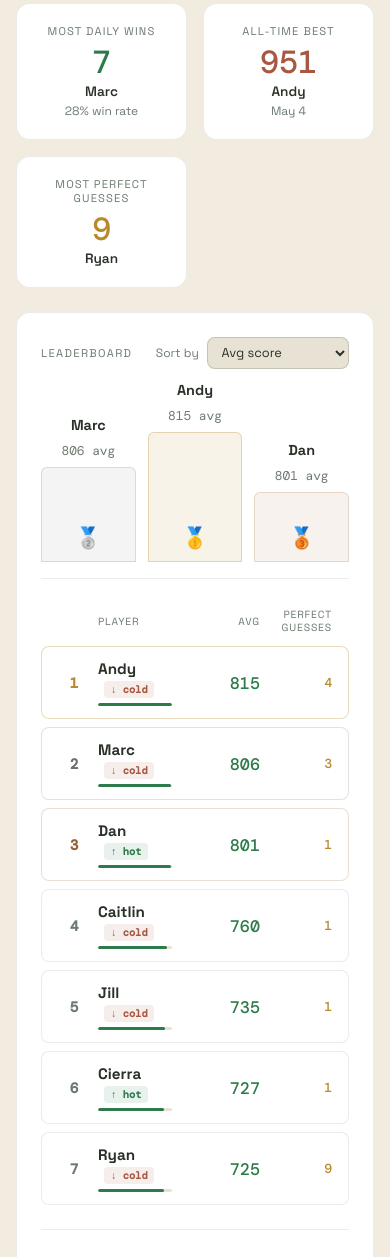
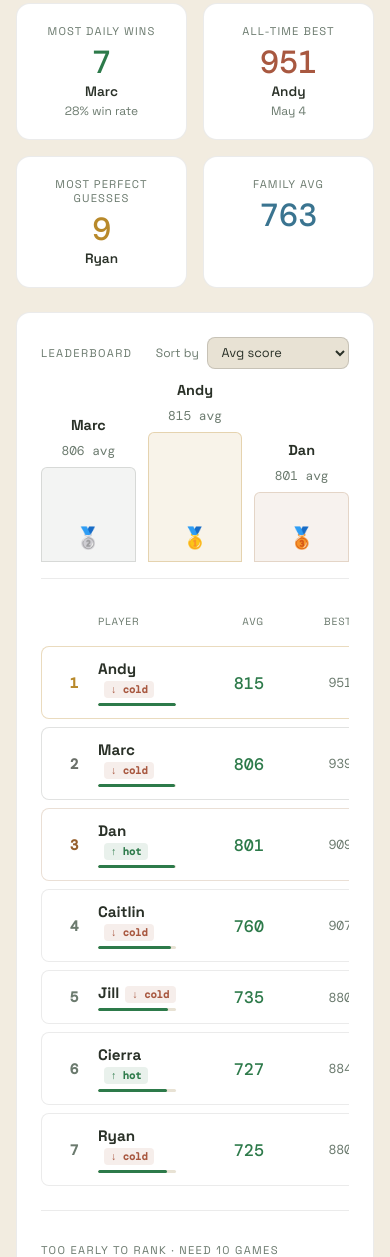
Before and after one commit to marcstern14/maptap-scoreboard, a plain HTML site: page index.html in a window 390 px wide. Shown: the part 743-2000 px from the top of the page. Drawn offline with nearby package versions, Linux system fonts and the light colour scheme.

Commit message:
Add family avg, scrollable leaderboard, and mobile fixes
Add family avg card to Hall of Fame. Make leaderboard horizontally
scrollable on mobile to show all columns. Prevent score history
cells from wrapping to next line.

Co-Authored-By: Claude Opus 4.6 (1M context) <noreply@anthropic.com>

```diff
--- a/index.html
+++ b/index.html
@@ -242,10 +242,8 @@ header {
   font-size: 0.85rem;
   transition: border-color 0.2s;
 }
-@media (max-width: 640px) {
-  .lb-row { grid-template-columns: 2rem 1fr 5rem 4rem; }
-  .lb-best, .lb-worst, .lb-games { display: none; }
-}
+.leaderboard-wrap { overflow-x: auto; -webkit-overflow-scrolling: touch; }
+.lb-row { min-width: 560px; }
 .lb-row:hover { border-color: var(--border2); }
 .lb-row.header-row { background: transparent; border-color: transparent; padding-bottom: 0.2rem; }
 .lb-row.header-row span { font-size: 0.65rem; color: var(--muted); text-transform: uppercase; letter-spacing: 0.08em; }
@@ -275,7 +273,7 @@ header {
 .history-wrap { overflow-x: auto; -webkit-overflow-scrolling: touch; }
 .history-table { width: 100%; border-collapse: collapse; font-size: 0.83rem; min-width: 400px; }
 .history-table th { text-align: left; font-size: 0.65rem; color: var(--muted); text-transform: uppercase; letter-spacing: 0.08em; padding: 0 0.75rem 0.5rem; font-weight: 400; }
-.history-table td { padding: 0.6rem 0.75rem; border-top: 1px solid var(--border); font-family: 'DM Mono', monospace; font-size: 0.8rem; }
+.history-table td { padding: 0.6rem 0.75rem; border-top: 1px solid var(--border); font-family: 'DM Mono', monospace; font-size: 0.8rem; white-space: nowrap; }
 .history-table tr:hover td { background: var(--surface2); }
 .history-table td.player-col { font-weight: 600; font-size: 0.85rem; }
 .history-table td.score-col { color: var(--accent); }
@@ -375,7 +373,7 @@ select:focus { border-color: var(--accent); }
       </div>
       <div class="podium" id="podium"></div>
       <div class="divider"></div>
-      <div class="leaderboard" id="leaderboard"></div>
+      <div class="leaderboard-wrap"><div class="leaderboard" id="leaderboard"></div></div>
     </div>
 
     <!-- History -->
@@ -665,6 +663,9 @@ function renderStats() {
   const el = document.getElementById('stat-grid');
   if (!ALL_SCORES.length) { el.innerHTML = ''; return; }
 
+  const vals = ALL_SCORES.map(s => s.score);
+  const familyAvg = Math.round(vals.reduce((a, b) => a + b, 0) / vals.length);
+
   const best = ALL_SCORES.reduce((a, b) => b.score > a.score ? b : a);
 
   // Count daily wins per player (highest score each day)
@@ -714,7 +715,11 @@ function renderStats() {
       : `<div class="stat-card">
           <div class="stat-label">Most Perfect guesses</div>
           <div class="stat-value gold">0</div>
-        </div>`);
+        </div>`) +
+    `<div class="stat-card">
+      <div class="stat-label">Family avg</div>
+      <div class="stat-value purple">${familyAvg}</div>
+    </div>`;
 }
 
 function renderPodium(stats, sortBy) {
```
